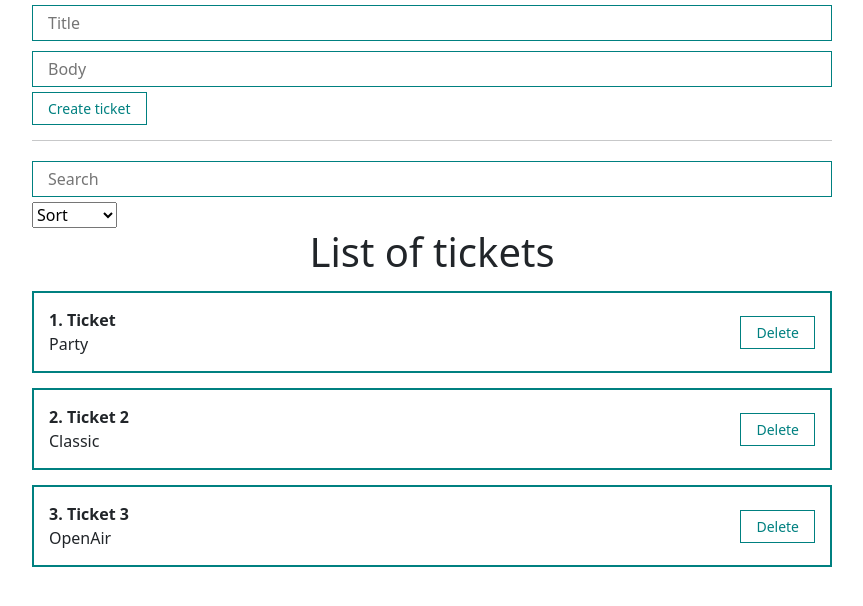
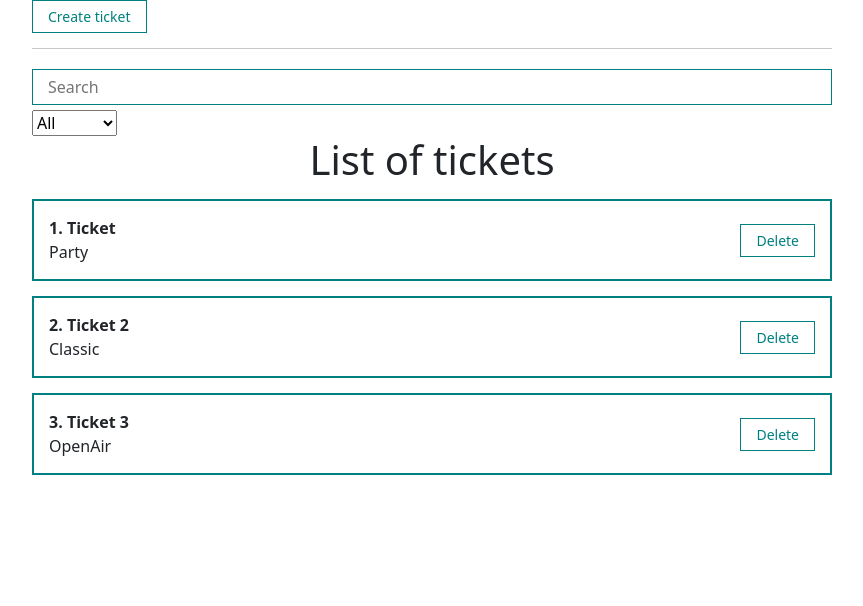
Before and after one commit to Dudkin-Nikita/Tickets, a React (Create React App) app in the folder Tickets/Tickets/ClientApp/: page / in a window 1280 px wide. Shown: the top 606 px of the page, without its empty margins (208-1071 px from the left). Built offline with nearby package versions, Linux system fonts and the light colour scheme.

Commit message:
Add modal for ticket creating.

```diff
--- a/Tickets/Tickets/ClientApp/src/App.js
+++ b/Tickets/Tickets/ClientApp/src/App.js
@@ -3,6 +3,8 @@ import { Route, Routes } from 'react-router-dom';
 import TicketFilter from './components/TicketFilter';
 import TicketForm from './components/TicketForm';
 import TicketList from './components/TicketList';
+import MyButton from './components/UI/button/MyButton';
+import MyModal from './components/UI/modal/MyModal';
 import './styles/App.css'
 
 function App() {
@@ -12,30 +14,24 @@ function App() {
         { id: 3, title: "Ticket 3", body: "OpenAir"}
     ])
 
-    const [sortedTickets, setSortedTickets] = useState(tickets)
-
-    const [filter, setFilter] = useState({sort: '', query: ''})
+    const [filter, setFilter] = useState({ sort: 'All', query: '' })
+    const [modal, setModal] = useState(false)
 
     const createTicket = (newTicket) => {
         setTickets([...tickets, newTicket])
-        if (newTicket.body === filter.sort) {
-            setSortedTickets([...sortedTickets, newTicket])
-        }
+        setModal(false)
     }
 
     const removeTicket = (ticket) => {
         setTickets(tickets.filter(t => t.id !== ticket.id))
-        setSortedTickets(sortedTickets.filter(t => t.id !== ticket.id))
     }
 
-    const sortTickets = (sort) => {
-        setFilter({ ...filter, sort: sort })
-        if (sort !== "All") {
-            setSortedTickets([...tickets].filter(t => t.body === sort))
-        } else {
-            setSortedTickets(tickets)
+    const sortedTickets = useMemo(() => {
+        if (filter.sort !== 'All') {
+            return ([...tickets].filter(t => t.body === filter.sort))
         }
-    }
+        return tickets
+    }, [filter.sort, tickets])
 
     const sortedAndSearchedTickets = useMemo(() => {
         return sortedTickets.filter(ticket => ticket.title.toLowerCase().includes(filter.query.toLowerCase()))
@@ -43,9 +39,12 @@ function App() {
 
     return (
         <div className="App">
-            <TicketForm create={createTicket} />
+            <MyButton onClick={() => setModal(true)}>Create ticket</MyButton>
+            <MyModal visible={modal} setVisible={setModal}>
+                <TicketForm create={createTicket} />
+            </MyModal>
             <hr />
-            <TicketFilter filter={filter} setFilter={setFilter} sortTickets={sortTickets} />
+            <TicketFilter filter={filter} setFilter={setFilter} />
             <TicketList remove={removeTicket} tickets={sortedAndSearchedTickets} title="List of tickets" />
         </div>
     )
--- a/Tickets/Tickets/ClientApp/src/components/TicketFilter.jsx
+++ b/Tickets/Tickets/ClientApp/src/components/TicketFilter.jsx
@@ -12,7 +12,7 @@ const TicketFilter = ({ filter, setFilter, sortTickets }) => {
             />
             <MySelect
                 value={filter.sort}
-                onChange={sortTickets}
+                onChange={selectedFilter => setFilter({ ...filter, sort: selectedFilter })}
                 defaultValue='Sort'
                 options={[
                     { value: "All", name: "All" },
--- /dev/null
+++ b/Tickets/Tickets/ClientApp/src/components/UI/modal/MyModal.jsx
@@ -0,0 +1,20 @@
+import React from 'react';
+import classes from './MyModal.module.css'
+
+const MyModal = ({ children, visible, setVisible }) => {
+    const rootClasses = [classes.myModal]
+
+    if (visible) {
+        rootClasses.push(classes.active)
+    }
+
+    return (
+        <div className={rootClasses.join(' ')} onClick={() => setVisible(false)}>
+            <div className={classes.myModalContent} onClick={(e) => e.stopPropagation()}>
+                {children}
+            </div>
+        </div>
+    )
+}
+
+export default MyModal
--- /dev/null
+++ b/Tickets/Tickets/ClientApp/src/components/UI/modal/MyModal.module.css
@@ -0,0 +1,22 @@
+.myModal {
+    position: fixed;
+    top: 0;
+    bottom: 0;
+    right: 0;
+    left: 0;
+    display: none;
+    background: rgba(0, 0, 0, 0.5)
+}
+
+.myModal.active {
+    display: flex;
+    justify-content: center;
+    align-items: center;
+}
+
+.myModalContent {
+    padding: 25px;
+    background: white;
+    border-radius: 16px;
+    min-width: 250px;
+}
--- /dev/null
+++ b/Tickets/package.json
@@ -0,0 +1,5 @@
+{
+  "dependencies": {
+    "react-transition-group": "^4.4.5"
+  }
+}
```
Also changed, not shown: 1 other file (tests, documents, lock files or other folders).
